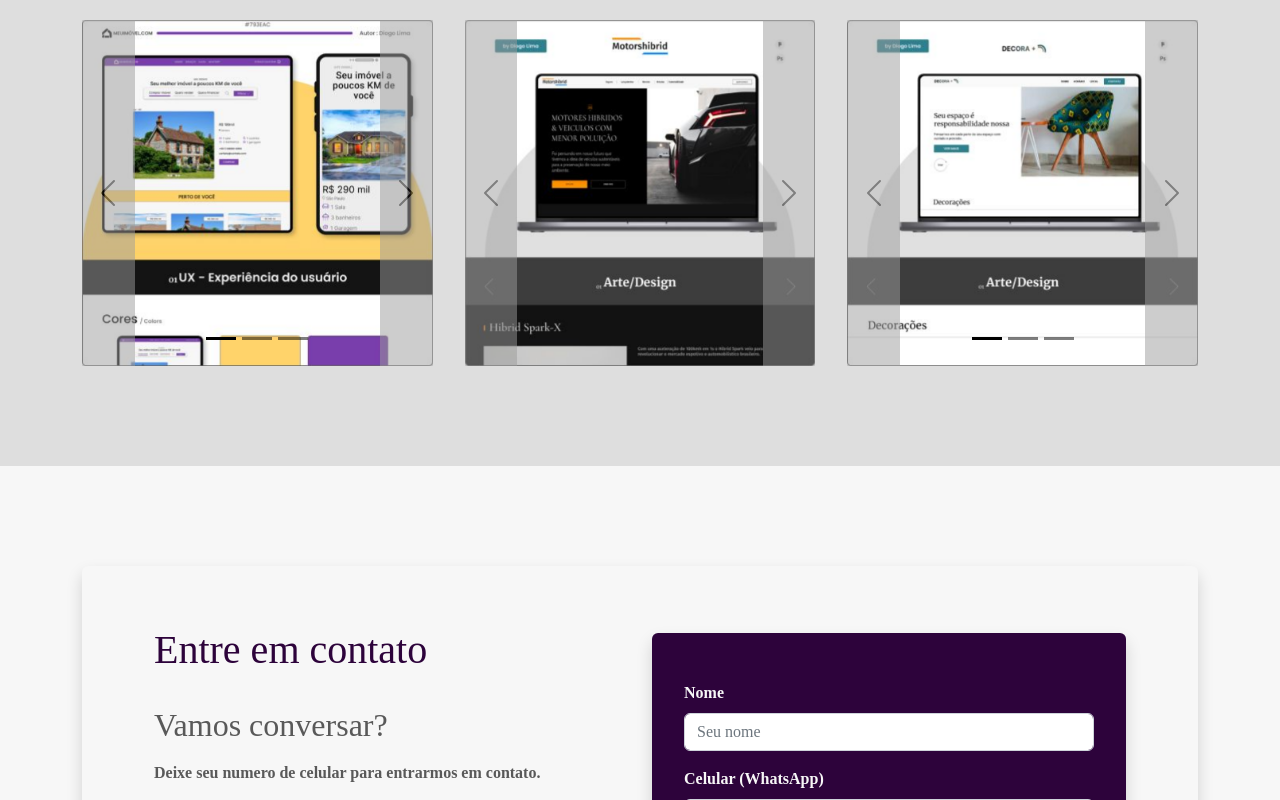
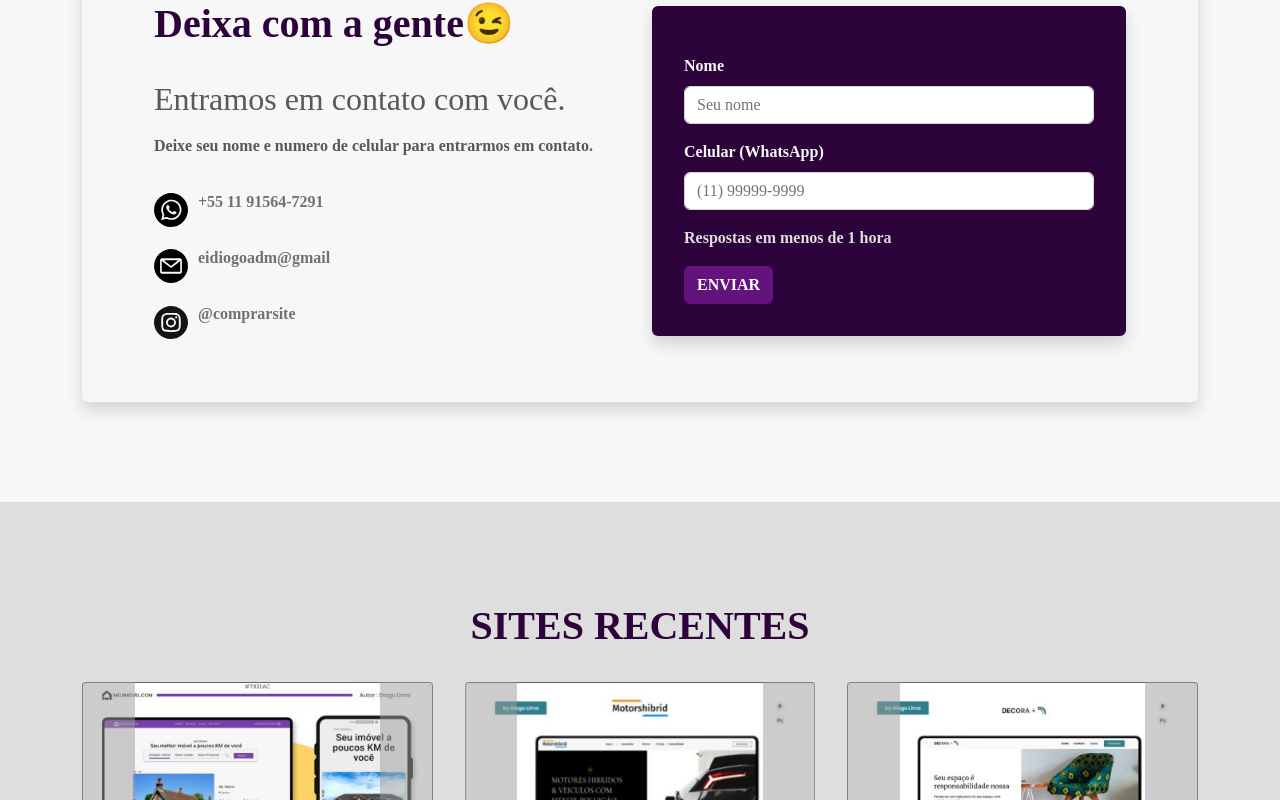
Before and after one commit to eidiogolima/ComprarSite.com, a React (Create React App) app: page / in a window 1280 px wide. Shown: the part 1580-2380 px from the top of the page. Built offline with nearby package versions, Linux system fonts and the light colour scheme.

Commit message:
modificações para melhor performance na campanha do ads

```diff
--- a/src/JS/Componentes/Pages/Home.js
+++ b/src/JS/Componentes/Pages/Home.js
@@ -17,8 +17,8 @@ const Home = () => {
       <Head title = 'Home | Comprar Site' description = 'Comprar site um site bom nunca foi tão fácil entre em contato a nossa equipe e tenha seu orçamento em menos de minutos por um de nossos (desenvolvedor) web, programador de site, desenvolvedor de site, web design qualificado. Suporte 24 h, atendimento de qualidade e prioridade para o cliente.'/>
       <Introducao/>
       <Beneficios/>
+      <Contato/>
       <Trabalhos/>
-      <Contato/>
       <Duvidas/>
       <ModalAlert/>
 
--- a/src/JS/Componentes/Todos/Contato.js
+++ b/src/JS/Componentes/Todos/Contato.js
@@ -42,10 +42,10 @@ const Contato = () => {
       <div className="container-md  container-fluid position-relative z-2 py-md-6 py-4">
         <div className="row d-grid d-md-flex align-items-center cor-b-1 shadow rounded p-2 p-md-5 py-4 mx-2 mx-sm-0">
           <div className="col ">
-            <h1 className="cor-p1 mb-4">Entre em contato </h1>
-            <h2 className="cor-8 mb-3">Vamos conversar? </h2>
+            <h1 className="cor-p1 mb-4 fw-bold">Deixa com a gente😉</h1>
+            <h2 className="cor-8 mb-3">Entramos em contato com você. </h2>
             <p className="cor-8 fw-semibold mb-4">
-              Deixe seu numero de celular para entrarmos em contato.{' '}
+              Deixe seu nome e numero de celular para entrarmos em contato.{' '}
             </p>
 
             <ul className="d-grid gap-3 mb-3 mb-md-0">
@@ -101,6 +101,7 @@ const Contato = () => {
                       onChange={({ target }) => setNome(target.value)}
                       placeholder="Seu nome"
                       type="text"
+                      required={true}
                       className="form-control"
                       aria-describedby="Nome"
                     />
@@ -114,6 +115,7 @@ const Contato = () => {
                     <input
                       onChange={({ target }) => setNumero(target.value)}
                       name="celular"
+                      required={true}
                       placeholder="(11) 99999-9999"
                       type="text"
                       className="form-control"
@@ -129,7 +131,7 @@ const Contato = () => {
 
                 <div><span>{error && error}</span></div>
                 <span className="fw-semibold cor-3">
-                  Respostas em menos de 2 horas{' '}
+                  Respostas em menos de 1 hora{' '}
                 </span>
               </div>
               <button type="submit" className="btn btn-primary fw-semibold">
```
